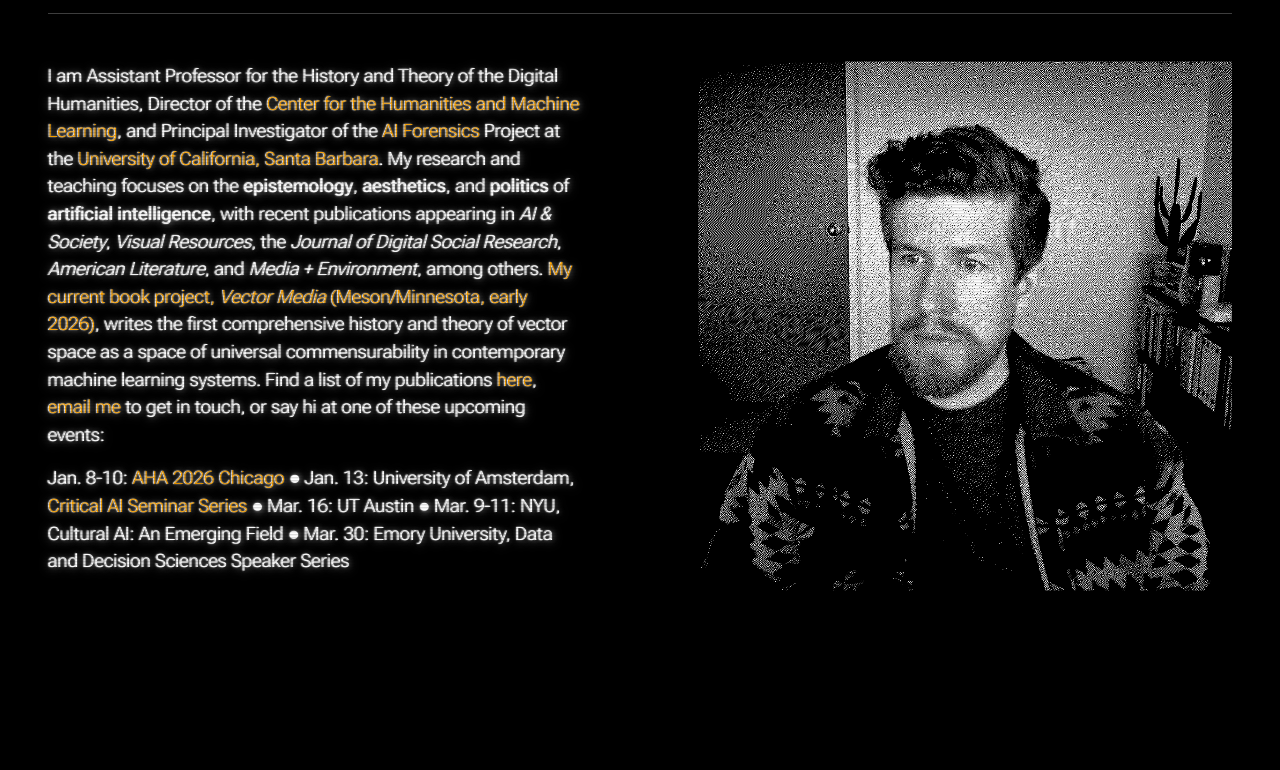
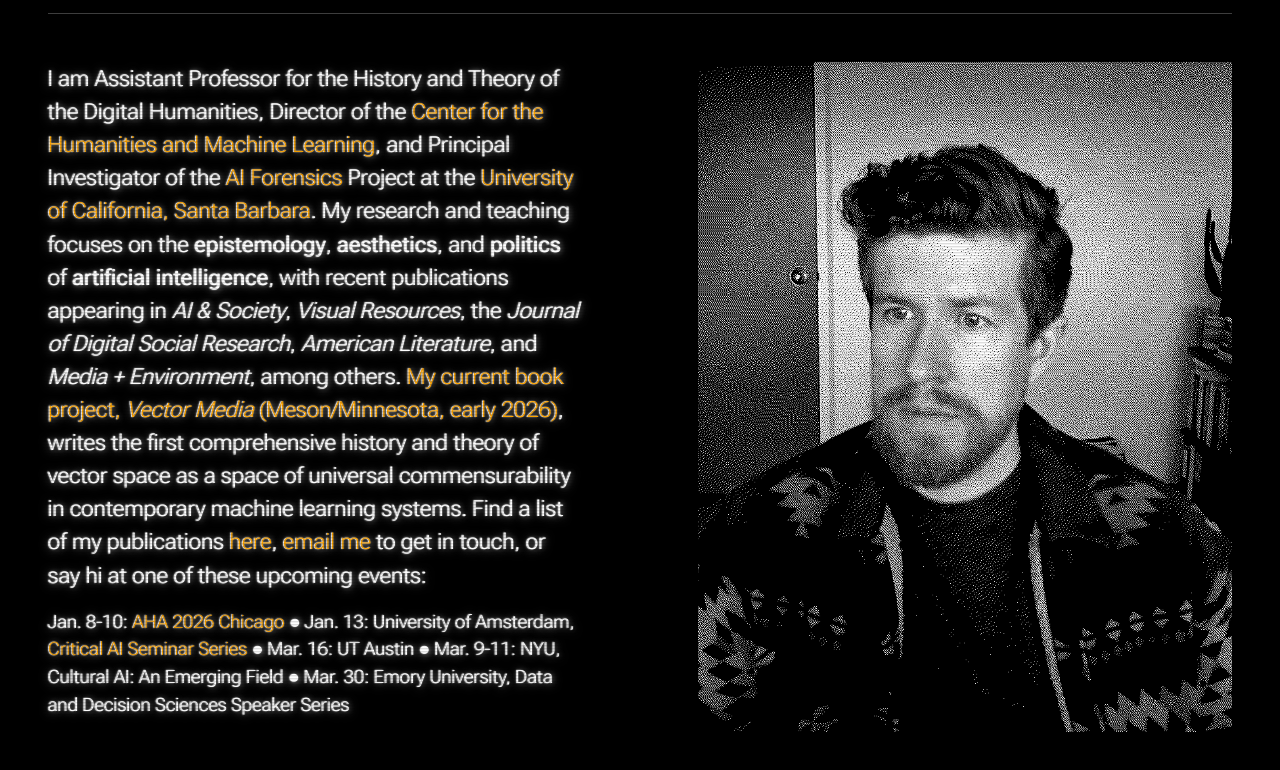
Before and after one commit to zentralwerkstatt/zentralwerkstatt.github.io, a plain HTML site: page index.html in a window 1280 px wide. Shown: the part 132-902 px from the top of the page. Before the commit the page ends 800 px from the top, so only its background shows below. Drawn offline with nearby package versions, Linux system fonts and the light colour scheme.

Commit message:
CSS large font

```diff
--- a/css.css
+++ b/css.css
@@ -58,6 +58,11 @@ h2, h3, h4 {
     color: white;
 }
 
+/* Only used for intro */
+.large {
+    font-size: 1.2em;
+}
+
 /* Only used for big plus */
 .giant {
     font-size: 2.0em;
```
